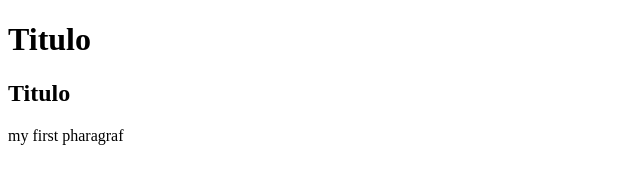
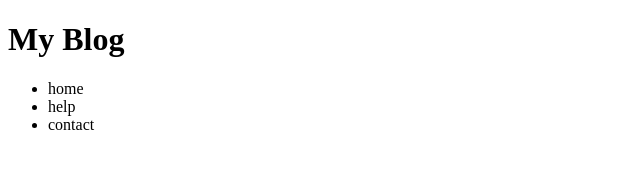
Before and after one commit to jordanbell1855/memories, a plain HTML site: page index.html in a window 1280 px wide. Shown: the whole page, without its empty margins (0-640 px from the left). Drawn offline with Linux system fonts and the light colour scheme.

Commit message:
Add files via upload

```diff
--- a/index.html
+++ b/index.html
@@ -1,12 +1,21 @@
 <!DOCTYPE html>
 <html lang="en">
     <head>
+        <title>First website</title>
+        <meta name="description"content="this is my first webpage"/>
+        <meta name="Author" content="Jordan">
+        <meta name="keywords" content= "my first website, webpage, blog">
         <meta charset="utf-8"/>
-        <title>First website</title>
     </head>
     <body>
-        <h1>Titulo</h1>
-        <h2>Titulo</h2>
-        <p>my first pharagraf</p>
+        <header>
+            <h1>My Blog</h1>
+        </header>
+       <ul>
+           <li>home</li>
+           <li>help</li>
+           <li>contact</li>
+    </ul>
     </body>
+
 </html>
```
